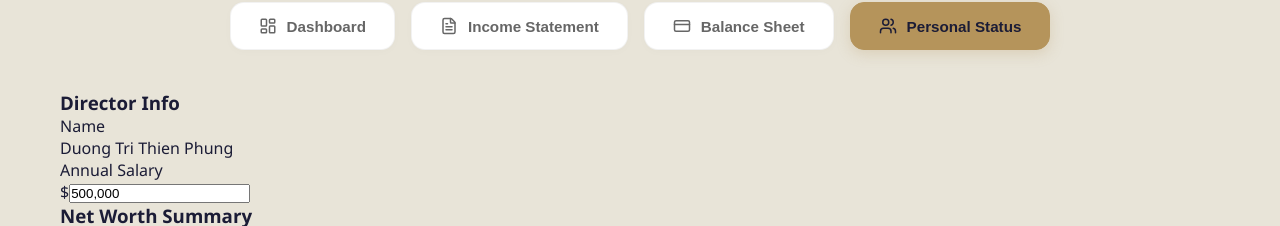
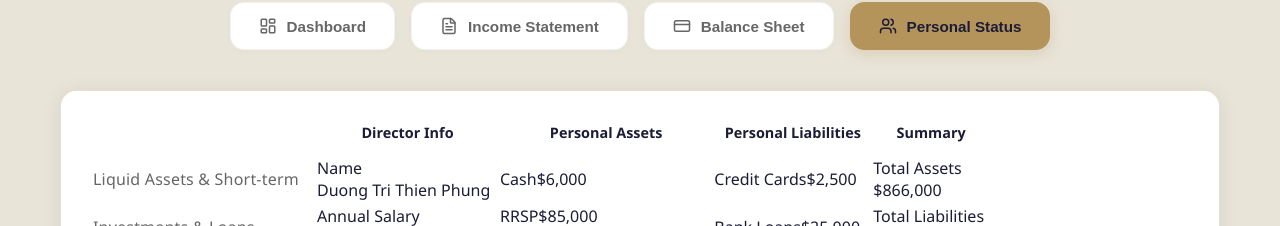
Before and after one commit to dphung88/real-estate-marketplace, a Next.js app: page /tools/break-even in a window 1280 px wide. Both pictures are taken after a click on the button "Personal Status". Shown: the part 574-800 px from the top of the page. Built offline with nearby package versions, Linux system fonts and the light colour scheme.

Commit message:
feat: Restructure Personal Status layout to match horizontal table aesthetic

```diff
--- a/app/components/tools/ProFinancialDashboard.js
+++ b/app/components/tools/ProFinancialDashboard.js
@@ -332,115 +332,124 @@ const ProFinancialDashboard = () => {
 
   const renderPersonal = () => (
     <div className="max-w-7xl mx-auto">
-      <div className="grid grid-cols-1 lg:grid-cols-3 gap-8">
+      <div className="contact-form-box mb-8" style={{ padding: '30px', overflow: 'hidden', border: '1px solid rgba(181, 148, 91, 0.3)', background: '#FFF' }}>
 
-        {/* Left Col: Info & Summary */}
-        <div className="space-y-8 flex flex-col">
-          <div className="bg-white rounded-[2rem] border border-[var(--color-accent)]/30 shadow-[0_10px_40px_-15px_rgba(0,0,0,0.05)] p-8">
-            <h3 className="text-[var(--color-accent)] text-[0.75rem] font-extrabold tracking-[1.5px] uppercase border-b border-[var(--color-accent)]/20 pb-3 mb-6">
-              Director Info
-            </h3>
-            <div className="space-y-6">
-              <div>
-                <label className="block text-[0.75rem] font-bold text-[#666] uppercase tracking-wider mb-2">Name</label>
-                <div className="bg-[#F9F9F9] rounded-xl px-5 py-3 border border-black/5 font-bold text-[#1B1C36]">
-                  {data.personal.name}
-                </div>
-              </div>
-              <div>
-                <label className="block text-[0.75rem] font-bold text-[#666] uppercase tracking-wider mb-2">Annual Salary</label>
-                <div className="relative">
-                  <span className="absolute left-5 top-1/2 -translate-y-1/2 text-[#666] font-bold">$</span>
-                  <input
-                    type="text"
-                    value={formatInputDisplay(data.personal.salary)}
-                    onFocus={(e) => { e.target.value = data.personal.salary; }}
-                    onBlur={(e) => { e.target.value = formatInputDisplay(data.personal.salary); }}
-                    onChange={(e) => setData(prev => ({...prev, personal: {...prev.personal, salary: Number(e.target.value.replace(/[^\d.-]/g, ''))}}))}
-                    className="w-full bg-[#F9F9F9] focus:bg-white border border-black/5 focus:border-[var(--color-accent)] focus:ring-1 focus:ring-[var(--color-accent)]/50 rounded-xl pl-9 pr-5 py-3 font-bold text-[#1B1C36] outline-none transition-all"
-                  />
-                </div>
-              </div>
-            </div>
-          </div>
+        {/* Table-style Layout for Personal Status */}
+        <div className="overflow-x-auto custom-scrollbar">
+          <table className="w-full text-left" style={{ tableLayout: 'fixed', minWidth: '900px' }}>
+            <thead>
+              <tr>
+                <th style={{ width: '25%', paddingBottom: '12px' }}></th>
+                <th style={{ paddingBottom: '12px', textAlign: 'center', fontSize: '0.9rem', color: '#1B1C36', fontWeight: '800' }}>Director Info</th>
+                <th style={{ paddingBottom: '12px', textAlign: 'center', fontSize: '0.9rem', color: '#1B1C36', fontWeight: '800' }}>Personal Assets</th>
+                <th style={{ paddingBottom: '12px', textAlign: 'center', fontSize: '0.9rem', color: '#1B1C36', fontWeight: '800' }}>Personal Liabilities</th>
+                <th style={{ paddingBottom: '12px', textAlign: 'center', fontSize: '0.9rem', color: '#1B1C36', fontWeight: '800' }}>Summary</th>
+              </tr>
+            </thead>
+            <tbody>
 
-          <div className="bg-[#1B1C36] rounded-[2rem] shadow-[0_10px_40px_-15px_rgba(0,0,0,0.15)] p-8 text-white mt-auto">
-            <h3 className="text-[var(--color-accent)] text-[0.75rem] font-extrabold tracking-[1.5px] uppercase border-b border-white/10 pb-3 mb-6">
-              Net Worth Summary
-            </h3>
-            <div className="space-y-4">
-              <div className="flex justify-between items-center">
-                <span className="text-white/60 font-medium">Total Assets</span>
-                <span className="font-bold text-lg">{formatCurrency(calc.personalAssets)}</span>
-              </div>
-              <div className="flex justify-between items-center">
-                <span className="text-white/60 font-medium">Total Liabilities</span>
-                <span className="font-bold text-lg">{formatCurrency(calc.personalLiab)}</span>
-              </div>
-              <div className="pt-5 border-t border-white/10 flex justify-between items-center mt-2">
-                <span className="text-[var(--color-accent)] font-extrabold tracking-wider">NET WORTH</span>
-                <span className="font-black text-2xl text-green-400">{formatCurrency(calc.netWorth)}</span>
-              </div>
-            </div>
-          </div>
+              {/* Row: Name / Cash / Bank Loans / Total Assets */}
+              <tr className="group transition-colors hover:bg-black/[0.02]">
+                <td style={{ padding: '12px 0', fontSize: '1rem', fontWeight: '400', color: '#666666', width: '25%', letterSpacing: '0.2px' }}>
+                  Liquid Assets & Short-term
+                </td>
+                <td className="p-3 text-center">
+                  <div className="text-[0.7rem] uppercase text-[#666] font-bold mb-1">Name</div>
+                  <div className="text-[0.95rem] font-bold text-[#1B1C36]">{data.personal.name}</div>
+                </td>
+                <td className="p-3">
+                  <div className="flex justify-between items-center bg-[#F9F9F9] rounded-lg px-4 py-2 border border-black/5">
+                    <span className="text-[0.8rem] text-[#666] font-medium">Cash</span>
+                    <span className="font-bold text-[#1B1C36]">${formatInputDisplay(data.personal.assets.Cash)}</span>
+                  </div>
+                </td>
+                <td className="p-3">
+                  <div className="flex justify-between items-center bg-[#F9F9F9] rounded-lg px-4 py-2 border border-black/5">
+                    <span className="text-[0.8rem] text-[#666] font-medium">Credit Cards</span>
+                    <span className="font-bold text-[#1B1C36]">${formatInputDisplay(data.personal.liabilities['Credit Cards'])}</span>
+                  </div>
+                </td>
+                <td className="p-3 text-center border-l border-black/5">
+                  <div className="text-[0.7rem] uppercase text-[#666] font-bold mb-1">Total Assets</div>
+                  <div className="text-[1.1rem] font-bold text-[#B5945B]">{formatCurrency(calc.personalAssets)}</div>
+                </td>
+              </tr>
+
+              {/* Row: Salary / RRSP & Stocks / Bank Loans / Total Liab */}
+              <tr className="group transition-colors hover:bg-black/[0.02]">
+                <td style={{ padding: '12px 0', fontSize: '1rem', fontWeight: '400', color: '#666666', width: '25%', letterSpacing: '0.2px' }}>
+                  Investments & Loans
+                </td>
+                <td className="p-3 text-center">
+                  <div className="text-[0.7rem] uppercase text-[#666] font-bold mb-1">Annual Salary</div>
+                  <div className="text-[0.95rem] font-bold text-[#1B1C36]">{formatCurrency(data.personal.salary)}</div>
+                </td>
+                <td className="p-3">
+                  <div className="flex flex-col gap-2">
+                    <div className="flex justify-between items-center bg-[#F9F9F9] rounded-lg px-4 py-2 border border-black/5">
+                      <span className="text-[0.8rem] text-[#666] font-medium">RRSP</span>
+                      <span className="font-bold text-[#1B1C36]">${formatInputDisplay(data.personal.assets.RRSP)}</span>
+                    </div>
+                    <div className="flex justify-between items-center bg-[#F9F9F9] rounded-lg px-4 py-2 border border-black/5">
+                      <span className="text-[0.8rem] text-[#666] font-medium">Stocks/Bonds</span>
+                      <span className="font-bold text-[#1B1C36]">${formatInputDisplay(data.personal.assets['Stocks/Bonds'])}</span>
+                    </div>
+                  </div>
+                </td>
+                <td className="p-3 align-top">
+                  <div className="flex justify-between items-center bg-[#F9F9F9] rounded-lg px-4 py-2 border border-black/5">
+                    <span className="text-[0.8rem] text-[#666] font-medium">Bank Loans</span>
+                    <span className="font-bold text-[#1B1C36]">${formatInputDisplay(data.personal.liabilities['Bank Loans'])}</span>
+                  </div>
+                </td>
+                <td className="p-3 text-center border-l border-black/5 align-top">
+                  <div className="text-[0.7rem] uppercase text-[#666] font-bold mb-1">Total Liabilities</div>
+                  <div className="text-[1.1rem] font-bold text-[#ef4444]">{formatCurrency(calc.personalLiab)}</div>
+                </td>
+              </tr>
+
+              {/* Row: Empty / Fixed Assets / Mortgages / Net Worth */}
+              <tr className="group transition-colors hover:bg-black/[0.02]">
+                <td style={{ padding: '12px 0', fontSize: '1rem', fontWeight: '400', color: '#666666', width: '25%', letterSpacing: '0.2px' }}>
+                  Fixed Assets & Mortgages
+                </td>
+                <td className="p-3"></td>
+                <td className="p-3">
+                  <div className="flex flex-col gap-2">
+                    <div className="flex justify-between items-center bg-[#F9F9F9] rounded-lg px-4 py-2 border border-black/5">
+                      <span className="text-[0.8rem] text-[#666] font-medium">Real Estate</span>
+                      <span className="font-bold text-[#1B1C36]">${formatInputDisplay(data.personal.assets['Real Estate'])}</span>
+                    </div>
+                    <div className="flex justify-between items-center bg-[#F9F9F9] rounded-lg px-4 py-2 border border-black/5">
+                      <span className="text-[0.8rem] text-[#666] font-medium">Automobiles</span>
+                      <span className="font-bold text-[#1B1C36]">${formatInputDisplay(data.personal.assets.Automobiles)}</span>
+                    </div>
+                    <div className="flex justify-between items-center bg-[#F9F9F9] rounded-lg px-4 py-2 border border-black/5">
+                      <span className="text-[0.8rem] text-[#666] font-medium">Household/Personal</span>
+                      <span className="font-bold text-[#1B1C36]">${formatInputDisplay(data.personal.assets['Household/Personal'])}</span>
+                    </div>
+                    <div className="flex justify-between items-center bg-[#F9F9F9] rounded-lg px-4 py-2 border border-black/5">
+                      <span className="text-[0.8rem] text-[#666] font-medium">Life Insurance</span>
+                      <span className="font-bold text-[#1B1C36]">${formatInputDisplay(data.personal.assets['Life Insurance'])}</span>
+                    </div>
+                  </div>
+                </td>
+                <td className="p-3 align-top">
+                  <div className="flex justify-between items-center bg-[#F9F9F9] rounded-lg px-4 py-2 border border-black/5">
+                    <span className="text-[0.8rem] text-[#666] font-medium">Mortgages</span>
+                    <span className="font-bold text-[#1B1C36]">${formatInputDisplay(data.personal.liabilities.Mortgages)}</span>
+                  </div>
+                </td>
+                <td className="p-3 text-center border-l border-black/5">
+                  <div className="bg-[#1B1C36] rounded-xl p-4 shadow-lg">
+                    <div className="text-[0.65rem] uppercase text-[#B5945B] font-black tracking-widest mb-1">NET WORTH</div>
+                    <div className="text-[1.25rem] font-black text-[#10b981]">{formatCurrency(calc.netWorth)}</div>
+                  </div>
+                </td>
+              </tr>
+            </tbody>
+          </table>
         </div>
-
-        {/* Middle Col: Assets */}
-        <div className="bg-white rounded-[2rem] border border-[var(--color-accent)]/30 shadow-[0_10px_40px_-15px_rgba(0,0,0,0.05)] p-8">
-          <h3 className="text-[var(--color-accent)] text-[0.75rem] font-extrabold tracking-[1.5px] uppercase border-b border-[var(--color-accent)]/20 pb-3 mb-6">
-            Personal Assets
-          </h3>
-          <div className="space-y-4">
-            {Object.entries(data.personal.assets).map(([k, v]) => (
-              <div key={k}>
-                <label className="block text-[0.8rem] font-medium text-[#666] mb-1.5">{k}</label>
-                <div className="relative">
-                  <span className="absolute left-4 top-1/2 -translate-y-1/2 text-[#666] font-bold text-sm">$</span>
-                  <input
-                    type="text"
-                    value={formatInputDisplay(v)}
-                    onFocus={(e) => { e.target.value = v; }}
-                    onBlur={(e) => { e.target.value = formatInputDisplay(v); }}
-                    onChange={(e) => {
-                      const num = Number(e.target.value.replace(/[^\d.-]/g, ''));
-                      setData(prev => ({...prev, personal: {...prev.personal, assets: {...prev.personal.assets, [k]: num}}}));
-                    }}
-                    className="w-full bg-[#F9F9F9] focus:bg-white border border-black/5 focus:border-[var(--color-accent)] focus:ring-1 focus:ring-[var(--color-accent)]/50 rounded-xl pl-8 pr-4 py-2.5 font-bold text-[#1B1C36] outline-none transition-all text-right"
-                  />
-                </div>
-              </div>
-            ))}
-          </div>
-        </div>
-
-        {/* Right Col: Liabilities */}
-        <div className="bg-white rounded-[2rem] border border-[var(--color-accent)]/30 shadow-[0_10px_40px_-15px_rgba(0,0,0,0.05)] p-8">
-          <h3 className="text-[var(--color-accent)] text-[0.75rem] font-extrabold tracking-[1.5px] uppercase border-b border-[var(--color-accent)]/20 pb-3 mb-6">
-            Personal Liabilities
-          </h3>
-          <div className="space-y-4">
-            {Object.entries(data.personal.liabilities).map(([k, v]) => (
-              <div key={k}>
-                <label className="block text-[0.8rem] font-medium text-[#666] mb-1.5">{k}</label>
-                <div className="relative">
-                  <span className="absolute left-4 top-1/2 -translate-y-1/2 text-[#666] font-bold text-sm">$</span>
-                  <input
-                    type="text"
-                    value={formatInputDisplay(v)}
-                    onFocus={(e) => { e.target.value = v; }}
-                    onBlur={(e) => { e.target.value = formatInputDisplay(v); }}
-                    onChange={(e) => {
-                      const num = Number(e.target.value.replace(/[^\d.-]/g, ''));
-                      setData(prev => ({...prev, personal: {...prev.personal, liabilities: {...prev.personal.liabilities, [k]: num}}}));
-                    }}
-                    className="w-full bg-[#F9F9F9] focus:bg-white border border-black/5 focus:border-[var(--color-accent)] focus:ring-1 focus:ring-[var(--color-accent)]/50 rounded-xl pl-8 pr-4 py-2.5 font-bold text-[#1B1C36] outline-none transition-all text-right"
-                  />
-                </div>
-              </div>
-            ))}
-          </div>
-        </div>
-
       </div>
     </div>
   );
```
